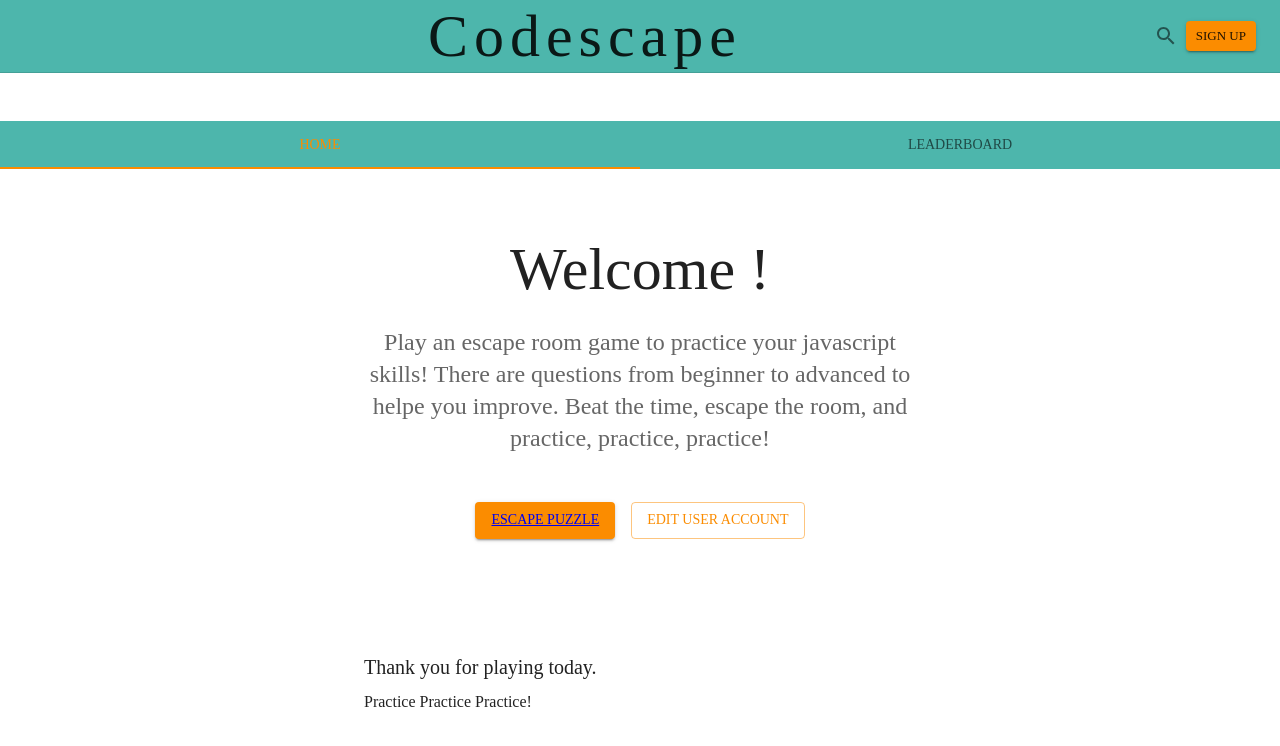
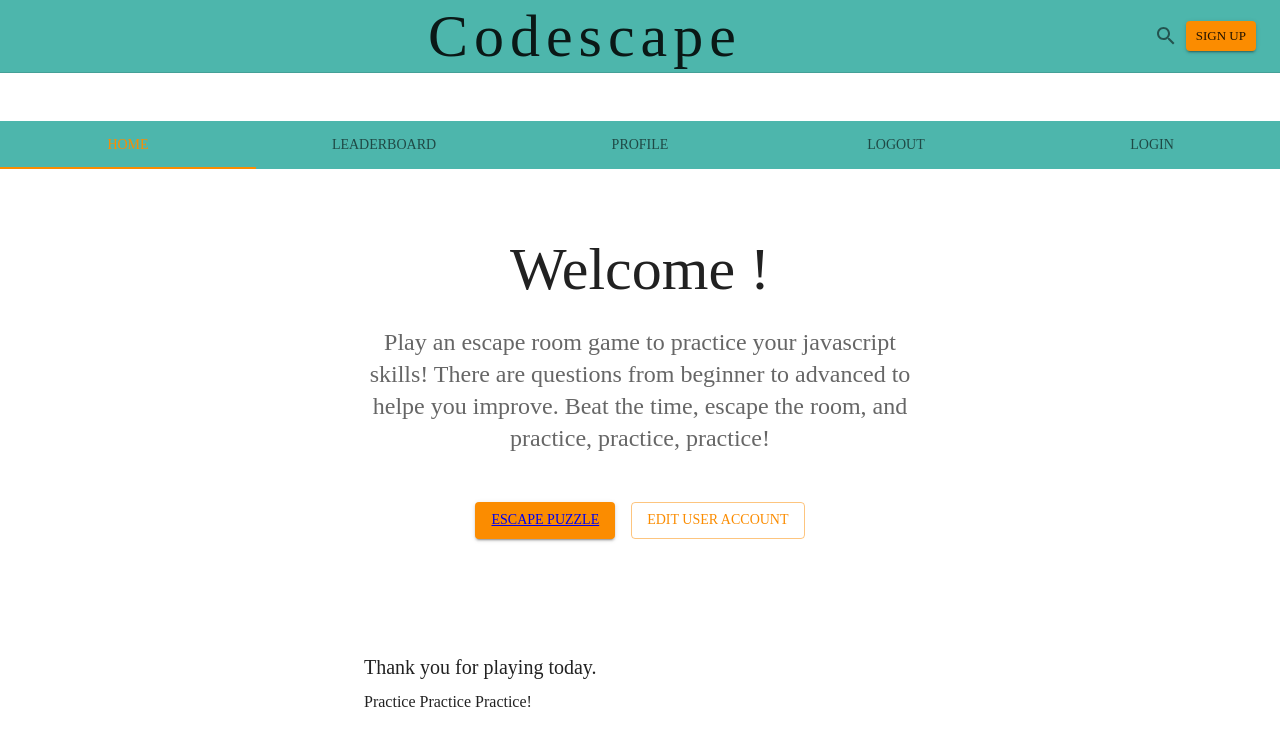
Before and after one commit to DianGigrich/Codescape, a React (Create React App) app: page /profile in a window 1280 px wide. Shown: the top 746 px of the page. Built offline with nearby package versions, Linux system fonts and the light colour scheme.

Commit message:
fixed nav tabs

```diff
--- a/src/components/Navbar.js
+++ b/src/components/Navbar.js
@@ -36,13 +36,12 @@ export default function Navbar(props) {
         <Tab textColor="primary" value="Leaderboard" label="Leaderboard" onClick={()=> navigate('/Leaderboard')} />
 
         {/* {props.isLoggedIn ?  */}
-        {/* <Link to="/Profile"><Tab value="Profile" textColor="primary" label="Profile"/> */}
-        {/* </Link> */}
-        {/* :null} */}
+        <Tab value="Profile" textColor="primary" label="Profile" onClick={()=> navigate('/Profile')}/>
+         {/* :null} */}
         {/* {props.isLoggedIn ?  */}
-        {/* <Tab textColor="primary" onClick={logoutFunc} label="Logout" /> */}
+        <Tab textColor="primary" onClick={logoutFunc} label="Logout" />
         {/* //  :  */}
-        {/* <Link to="/login"><Tab value="Login" textColor="primary" label="Login"/></Link> */}
+        <Tab value="Login" textColor="primary" label="Login" onClick={()=> navigate('/login')} />
         {/* // } */}
       </Tabs>
     </Box>
```
